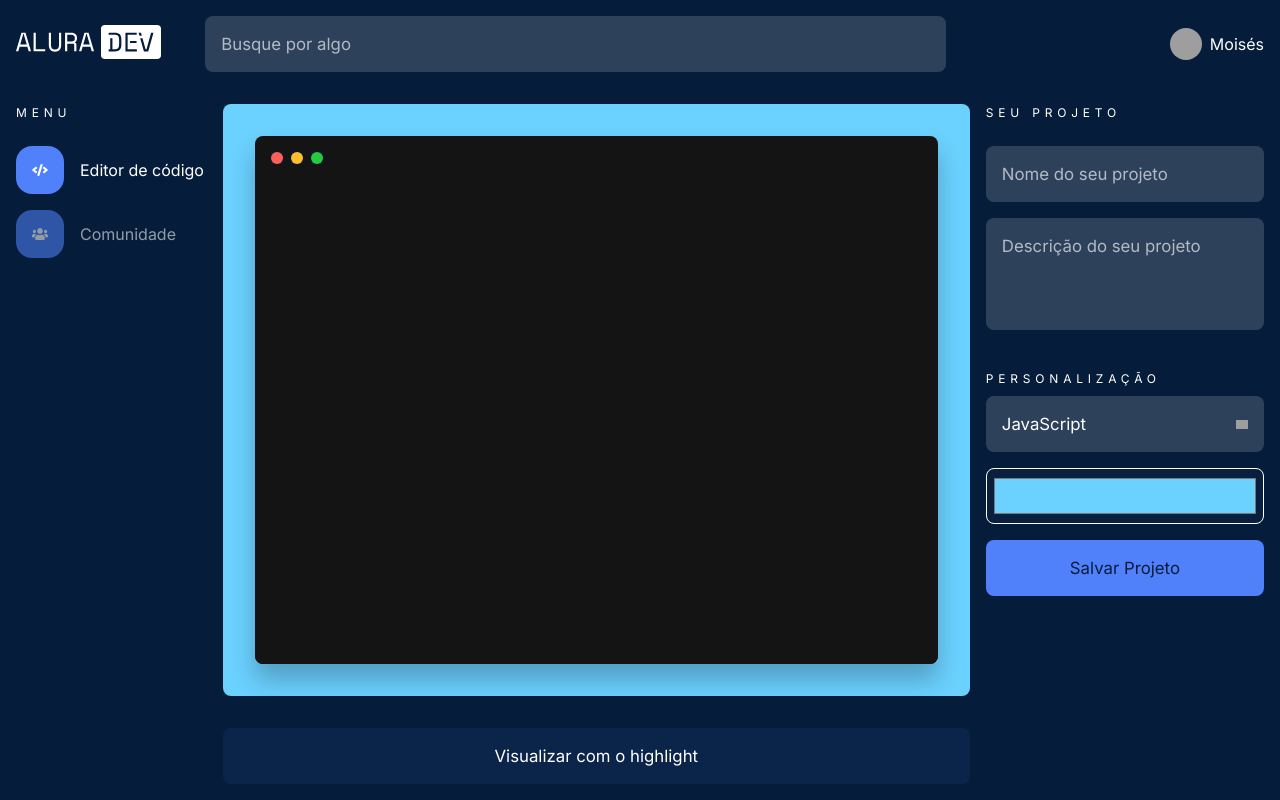
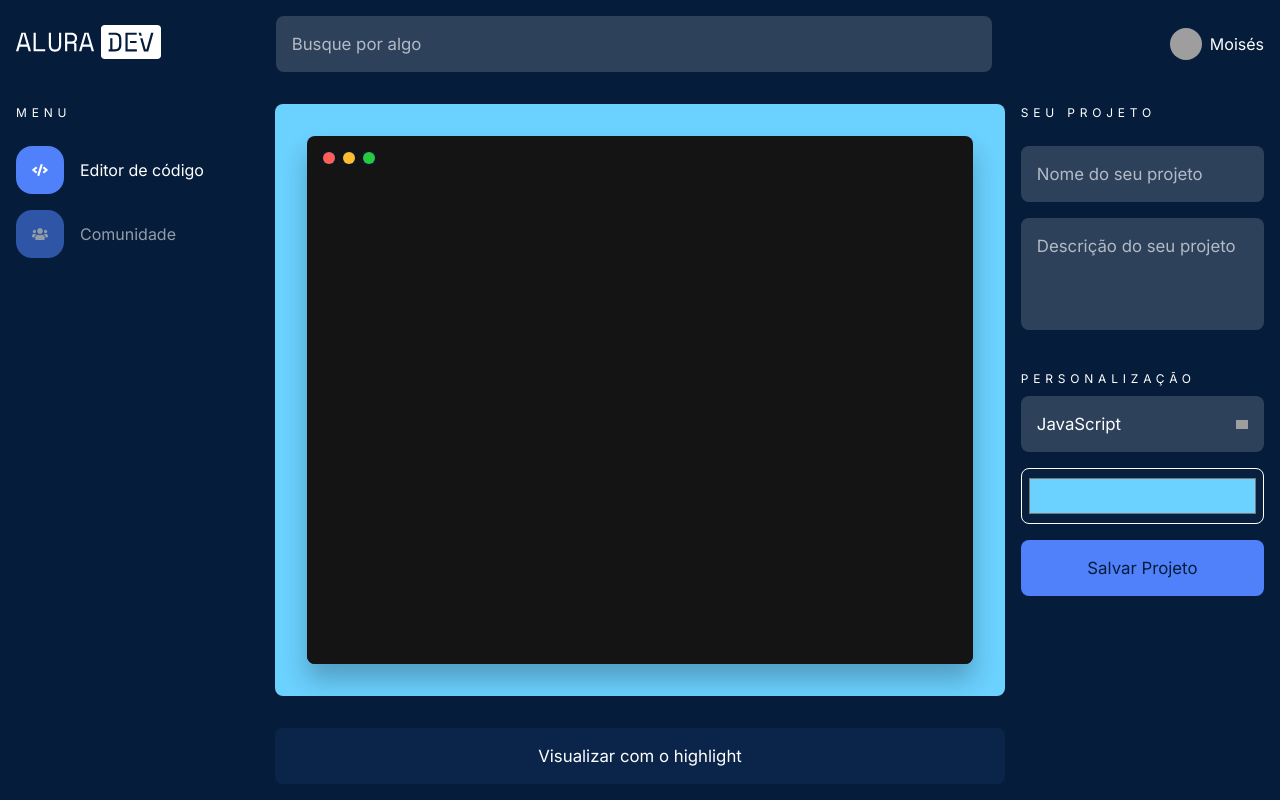
Before and after one commit to moisesjsalmeida/alura-challenge-1, a Next.js app: page / in a window 1280 px wide. Built offline with nearby package versions, Linux system fonts and the light colour scheme; grey boxes are pictures that could not be loaded.

Commit message:
Correções de responsividade

```diff
--- a/src/layouts/components/Header/Header.jsx
+++ b/src/layouts/components/Header/Header.jsx
@@ -14,7 +14,7 @@ export const Header = () => {
       </div>
 
       {width > 700 ? (
-        <TextInput type="search" width="47rem" placeholder="Busque por algo" />
+        <TextInput type="search" placeholder="Busque por algo" />
       ) : (
         <button className="searchButton">
           <img src="icons/search.svg" alt="Buscar Projetos" />
--- a/src/layouts/components/Header/header-styles.js
+++ b/src/layouts/components/Header/header-styles.js
@@ -10,20 +10,15 @@ export const HeaderContainer = styled.header`
   align-items: center;
 
   & > div:first-child {
-    width: 12rem;
-    margin-right: auto;
-    padding-right: 1rem;
-
-    & img {
-      padding-right: 1rem;
-      min-width: 9rem;
-    }
+    width: 20vw !important;
+    padding-right: 5rem;
   }
 
   & input {
     display: block;
-    width: 47rem;
-    margin: 0 auto;
+    width: 60vw;
+    margin: 0 1rem;
+    padding-right: 1rem;
   }
 
   & .searchButton {
--- a/src/layouts/components/Menu/menu-styles.js
+++ b/src/layouts/components/Menu/menu-styles.js
@@ -5,8 +5,8 @@ import colors from '../../../styles/colors';
 export const MenuContainer = styled.nav`
   display: flex;
   flex-direction: column;
-  width: 12rem;
-  margin-right: auto;
+  width: 20vw;
+  /* margin-right: auto; */
   background: transparent;
 
   & ul {
--- a/src/layouts/components/Profile/profile-styles.js
+++ b/src/layouts/components/Profile/profile-styles.js
@@ -7,7 +7,9 @@ export const ProfileContainer = styled.div`
   justify-content: flex-end;
   margin-left: auto;
   background: transparent;
-  padding-left: 14rem;
+  width: 20vw;
+  min-width: 10rem;
+  padding-left: 1rem;
 
   & img {
     height: 2rem;
@@ -22,12 +24,6 @@ export const ProfileContainer = styled.div`
     background: transparent;
   }
 
-  @media (max-width: 1213px) {
-    padding-left: 10rem;
-  }
-  @media (max-width: 1021px) {
-    padding-left: 8rem;
-  }
   @media (max-width: 768px) {
     display: none;
   }
--- a/src/pages/Home/components/CodeEditor/codeEditor-styles.js
+++ b/src/pages/Home/components/CodeEditor/codeEditor-styles.js
@@ -3,7 +3,7 @@ import colors from '../../../../styles/colors';
 
 export const CodeEditorContainer = styled.div`
   display: block;
-  width: 47rem;
+  width: 60vw;
   margin: 0 1rem;
 
   @media (max-width: 768px) {
--- a/src/pages/Home/components/ProjectOptions/projectOptions-styles.js
+++ b/src/pages/Home/components/ProjectOptions/projectOptions-styles.js
@@ -2,8 +2,8 @@ import styled from 'styled-components';
 import colors from '../../../../styles/colors';
 
 export const ProjectOptionsContainer = styled.div`
-  margin-left: auto;
-  width: 17.5rem;
+  /* margin-left: auto; */
+  width: 20vw;
   min-width: 10rem;
 
   & h4 {
```
